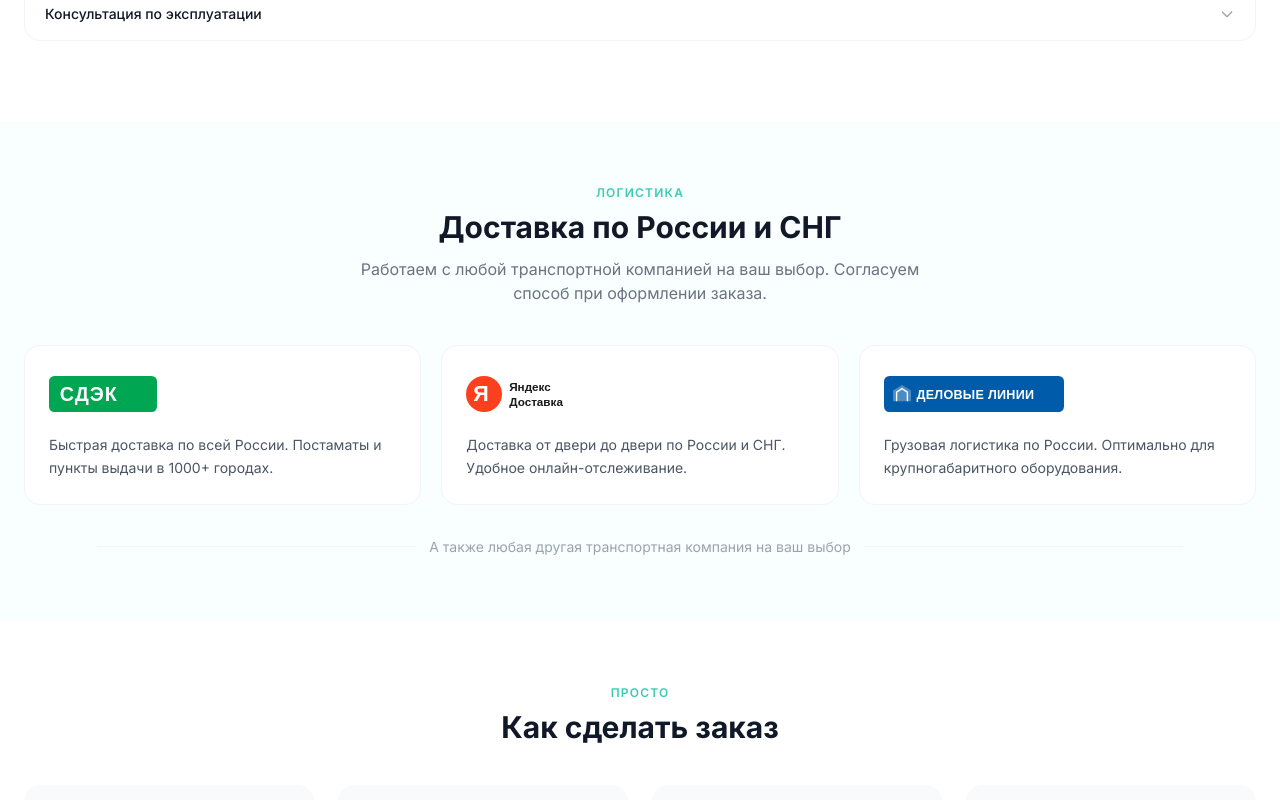
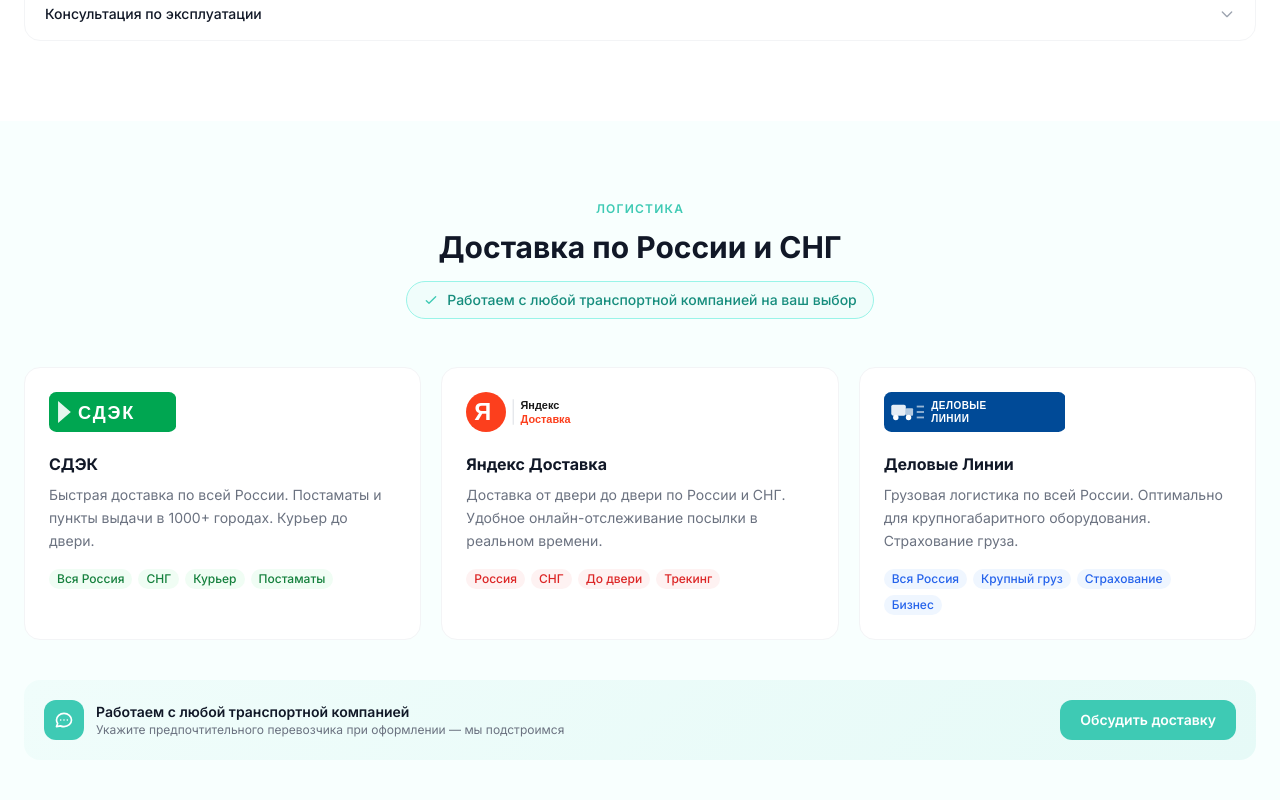
Before and after one commit to Khusrav-afk/Beauty-Shape, a Next.js app: page / in a window 1280 px wide. Shown: the part 3220-4020 px from the top of the page. Built offline with nearby package versions, Linux system fonts and the light colour scheme.

Commit message:
Update page.js

```diff
--- a/app/page.js
+++ b/app/page.js
@@ -311,64 +311,121 @@ export default function HomePage() {
         </section>
 
         {/* Delivery */}
-        <section className="py-16" style={{background:'#f8fffe'}}>
+        <section className="py-20" style={{background:'#f8fffe'}}>
           <div className="max-w-7xl mx-auto px-4 sm:px-6">
-            <div className="text-center mb-10">
-              <p className="text-xs font-semibold tracking-widest uppercase mb-2" style={{color:'#3ECAB4'}}>Логистика</p>
-              <h2 className="text-3xl font-bold text-gray-900">Доставка по России и СНГ</h2>
-              <p className="text-gray-500 mt-3 max-w-xl mx-auto">Работаем с любой транспортной компанией на ваш выбор. Согласуем способ при оформлении заказа.</p>
+
+            {/* Заголовок */}
+            <div className="text-center mb-12">
+              <p className="text-xs font-semibold tracking-widest uppercase mb-3" style={{color:'#3ECAB4'}}>Логистика</p>
+              <h2 className="text-3xl font-bold text-gray-900 mb-4">Доставка по России и СНГ</h2>
+              <div className="inline-flex items-center gap-2 px-4 py-2 rounded-full text-sm font-medium" style={{background:'#f0fdfb', color:'#168d7d', border:'1px solid #99f4e8'}}>
+                <svg className="w-4 h-4 flex-shrink-0" style={{color:'#3ECAB4'}} fill="none" stroke="currentColor" viewBox="0 0 24 24">
+                  <path strokeLinecap="round" strokeLinejoin="round" strokeWidth={2} d="M5 13l4 4L19 7"/>
+                </svg>
+                Работаем с любой транспортной компанией на ваш выбор
+              </div>
             </div>
 
-            <div className="grid sm:grid-cols-3 gap-5 mb-8">
+            {/* Карточки ТК с логотипами */}
+            <div className="grid sm:grid-cols-3 gap-5 mb-10">
 
               {/* СДЭК */}
-              <div className="p-6 rounded-2xl border border-gray-100 bg-white hover:shadow-md transition-shadow">
-                <div className="h-12 flex items-center mb-4">
-                  <svg viewBox="0 0 120 40" fill="none" xmlns="http://www.w3.org/2000/svg" className="h-9 w-auto">
-                    <rect width="120" height="40" rx="6" fill="#00A651"/>
-                    <text x="12" y="28" fontFamily="Arial, sans-serif" fontWeight="900" fontSize="22" fill="white" letterSpacing="1">СДЭК</text>
+              <div className="bg-white rounded-2xl border border-gray-100 p-6 hover:shadow-lg hover:border-green-100 transition-all duration-200 group">
+                <div className="mb-5">
+                  {/* СДЭК SVG логотип */}
+                  <svg viewBox="0 0 140 44" className="h-10 w-auto" xmlns="http://www.w3.org/2000/svg">
+                    <rect width="140" height="44" rx="8" fill="#00A651"/>
+                    {/* Стилизованный треугольник-стрелка слева */}
+                    <path d="M10 34 L10 10 L24 22 Z" fill="white" opacity="0.9"/>
+                    {/* Текст СДЭК */}
+                    <text x="32" y="30" fontFamily="Arial Black, sans-serif" fontWeight="900" fontSize="20" fill="white" letterSpacing="2">СДЭК</text>
                   </svg>
                 </div>
-                <p className="text-sm text-gray-600 leading-relaxed">Быстрая доставка по всей России. Постаматы и пункты выдачи в 1000+ городах.</p>
+                <h3 className="font-bold text-gray-900 mb-2">СДЭК</h3>
+                <p className="text-sm text-gray-500 leading-relaxed mb-4">Быстрая доставка по всей России. Постаматы и пункты выдачи в 1000+ городах. Курьер до двери.</p>
+                <div className="flex flex-wrap gap-1.5">
+                  {['Вся Россия', 'СНГ', 'Курьер', 'Постаматы'].map(tag => (
+                    <span key={tag} className="text-xs px-2 py-0.5 rounded-full bg-green-50 text-green-700 font-medium">{tag}</span>
+                  ))}
+                </div>
               </div>
 
               {/* Яндекс Доставка */}
-              <div className="p-6 rounded-2xl border border-gray-100 bg-white hover:shadow-md transition-shadow">
-                <div className="h-12 flex items-center mb-4">
-                  <svg viewBox="0 0 180 40" fill="none" xmlns="http://www.w3.org/2000/svg" className="h-9 w-auto">
-                    {/* Яндекс лого — красная буква Я + текст */}
-                    <circle cx="20" cy="20" r="20" fill="#FC3F1D"/>
-                    <text x="8" y="28" fontFamily="Arial, sans-serif" fontWeight="900" fontSize="24" fill="white">Я</text>
-                    <text x="48" y="17" fontFamily="Arial, sans-serif" fontWeight="700" fontSize="13" fill="#1a1a1a">Яндекс</text>
-                    <text x="48" y="33" fontFamily="Arial, sans-serif" fontWeight="700" fontSize="13" fill="#1a1a1a">Доставка</text>
+              <div className="bg-white rounded-2xl border border-gray-100 p-6 hover:shadow-lg hover:border-red-100 transition-all duration-200 group">
+                <div className="mb-5">
+                  {/* Яндекс Доставка SVG логотип */}
+                  <svg viewBox="0 0 180 44" className="h-10 w-auto" xmlns="http://www.w3.org/2000/svg">
+                    {/* Красный круг с Я */}
+                    <circle cx="22" cy="22" r="22" fill="#FC3F1D"/>
+                    <text x="9" y="31" fontFamily="Arial Black, sans-serif" fontWeight="900" fontSize="26" fill="white">Я</text>
+                    {/* Разделитель */}
+                    <line x1="52" y1="8" x2="52" y2="36" stroke="#e5e7eb" strokeWidth="1.5"/>
+                    {/* Текст */}
+                    <text x="60" y="19" fontFamily="Arial, sans-serif" fontWeight="700" fontSize="12" fill="#1a1a1a">Яндекс</text>
+                    <text x="60" y="34" fontFamily="Arial, sans-serif" fontWeight="700" fontSize="12" fill="#FC3F1D">Доставка</text>
                   </svg>
                 </div>
-                <p className="text-sm text-gray-600 leading-relaxed">Доставка от двери до двери по России и СНГ. Удобное онлайн-отслеживание.</p>
+                <h3 className="font-bold text-gray-900 mb-2">Яндекс Доставка</h3>
+                <p className="text-sm text-gray-500 leading-relaxed mb-4">Доставка от двери до двери по России и СНГ. Удобное онлайн-отслеживание посылки в реальном времени.</p>
+                <div className="flex flex-wrap gap-1.5">
+                  {['Россия', 'СНГ', 'До двери', 'Трекинг'].map(tag => (
+                    <span key={tag} className="text-xs px-2 py-0.5 rounded-full bg-red-50 text-red-600 font-medium">{tag}</span>
+                  ))}
+                </div>
               </div>
 
               {/* Деловые Линии */}
-              <div className="p-6 rounded-2xl border border-gray-100 bg-white hover:shadow-md transition-shadow">
-                <div className="h-12 flex items-center mb-4">
-                  <svg viewBox="0 0 200 40" fill="none" xmlns="http://www.w3.org/2000/svg" className="h-9 w-auto">
-                    {/* Синий прямоугольник + белый текст */}
-                    <rect width="200" height="40" rx="6" fill="#005BAA"/>
-                    {/* Стилизованная стрелка-грузовик */}
-                    <path d="M10 28 L10 16 L20 10 L30 16 L30 28 Z" fill="white" opacity="0.3"/>
-                    <path d="M14 28 L14 18 L20 14 L26 18 L26 28" stroke="white" strokeWidth="1.5" fill="none"/>
-                    <text x="36" y="26" fontFamily="Arial, sans-serif" fontWeight="700" fontSize="14" fill="white" letterSpacing="0.3">ДЕЛОВЫЕ ЛИНИИ</text>
+              <div className="bg-white rounded-2xl border border-gray-100 p-6 hover:shadow-lg hover:border-blue-100 transition-all duration-200 group">
+                <div className="mb-5">
+                  {/* Деловые Линии SVG логотип */}
+                  <svg viewBox="0 0 200 44" className="h-10 w-auto" xmlns="http://www.w3.org/2000/svg">
+                    {/* Синий прямоугольник */}
+                    <rect width="200" height="44" rx="8" fill="#004A97"/>
+                    {/* Иконка грузовика/фургона */}
+                    <rect x="8" y="14" width="16" height="12" rx="2" fill="white" opacity="0.9"/>
+                    <rect x="24" y="18" width="8" height="8" rx="1" fill="white" opacity="0.7"/>
+                    <circle cx="13" cy="28" r="3" fill="white"/>
+                    <circle cx="27" cy="28" r="3" fill="white"/>
+                    {/* Горизонтальные линии — "линии" */}
+                    <line x1="36" y1="16" x2="44" y2="16" stroke="white" strokeWidth="2" opacity="0.6"/>
+                    <line x1="36" y1="22" x2="44" y2="22" stroke="white" strokeWidth="2" opacity="0.6"/>
+                    <line x1="36" y1="28" x2="44" y2="28" stroke="white" strokeWidth="2" opacity="0.6"/>
+                    {/* Текст */}
+                    <text x="52" y="19" fontFamily="Arial, sans-serif" fontWeight="700" fontSize="11" fill="white" letterSpacing="0.5">ДЕЛОВЫЕ</text>
+                    <text x="52" y="33" fontFamily="Arial, sans-serif" fontWeight="700" fontSize="11" fill="white" letterSpacing="0.5">ЛИНИИ</text>
                   </svg>
                 </div>
-                <p className="text-sm text-gray-600 leading-relaxed">Грузовая логистика по России. Оптимально для крупногабаритного оборудования.</p>
+                <h3 className="font-bold text-gray-900 mb-2">Деловые Линии</h3>
+                <p className="text-sm text-gray-500 leading-relaxed mb-4">Грузовая логистика по всей России. Оптимально для крупногабаритного оборудования. Страхование груза.</p>
+                <div className="flex flex-wrap gap-1.5">
+                  {['Вся Россия', 'Крупный груз', 'Страхование', 'Бизнес'].map(tag => (
+                    <span key={tag} className="text-xs px-2 py-0.5 rounded-full bg-blue-50 text-blue-600 font-medium">{tag}</span>
+                  ))}
+                </div>
               </div>
 
             </div>
 
-            {/* Любая ТК */}
-            <div className="flex items-center justify-center gap-3">
-              <div className="h-px flex-1 bg-gray-100 max-w-xs"/>
-              <p className="text-sm text-gray-400 text-center">А также любая другая транспортная компания на ваш выбор</p>
-              <div className="h-px flex-1 bg-gray-100 max-w-xs"/>
+            {/* Нижняя плашка */}
+            <div className="rounded-2xl p-5 flex flex-col sm:flex-row items-center justify-between gap-4" style={{background:'linear-gradient(135deg, #f0fdfb, #e6faf7)'}}>
+              <div className="flex items-center gap-3">
+                <div className="w-10 h-10 rounded-xl flex items-center justify-center flex-shrink-0" style={{background:'#3ECAB4'}}>
+                  <svg className="w-5 h-5 text-white" fill="none" stroke="currentColor" viewBox="0 0 24 24">
+                    <path strokeLinecap="round" strokeLinejoin="round" strokeWidth={2} d="M8 12h.01M12 12h.01M16 12h.01M21 12c0 4.418-4.03 8-9 8a9.863 9.863 0 01-4.255-.949L3 20l1.395-3.72C3.512 15.042 3 13.574 3 12c0-4.418 4.03-8 9-8s9 3.582 9 8z"/>
+                  </svg>
+                </div>
+                <div>
+                  <p className="font-semibold text-gray-900 text-sm">Работаем с любой транспортной компанией</p>
+                  <p className="text-xs text-gray-500">Укажите предпочтительного перевозчика при оформлении — мы подстроимся</p>
+                </div>
+              </div>
+              <Link href="/contacts"
+                className="flex-shrink-0 px-5 py-2.5 rounded-xl text-white text-sm font-semibold hover:opacity-90 transition-opacity"
+                style={{background:'#3ECAB4'}}>
+                Обсудить доставку
+              </Link>
             </div>
+
           </div>
         </section>
 
```
